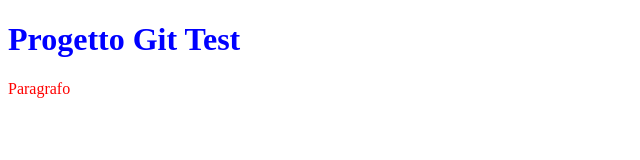
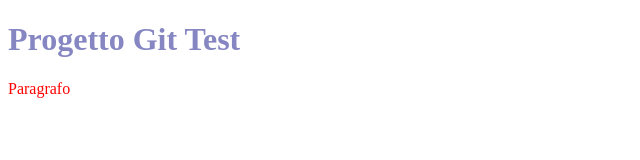
Before and after one commit to edgemony-coding-bootcamp/pr-test, a plain HTML site: page index.html in a window 1280 px wide. Shown: the whole page, without its empty margins (0-640 px from the left). Drawn offline with Linux system fonts and the light colour scheme.

Commit message:
viola aggiunto

```diff
--- a/style.css
+++ b/style.css
@@ -1,5 +1,5 @@
 body {
-    color: blue;
+    color: rgb(134, 134, 194);
 }
 
 p {
```
